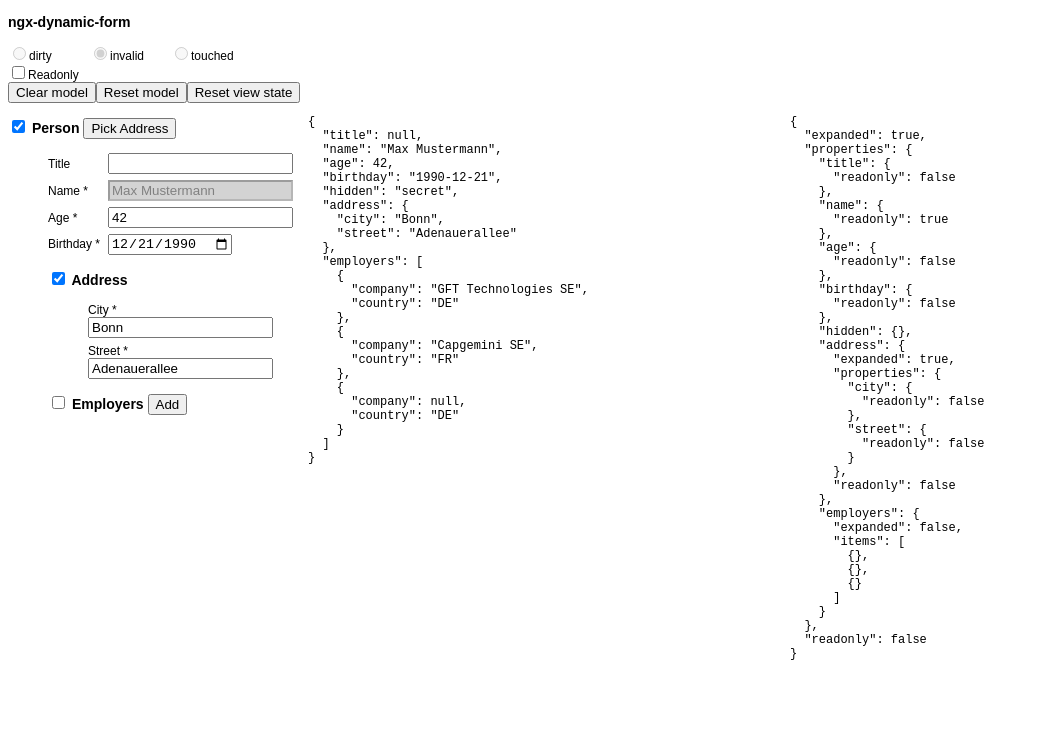
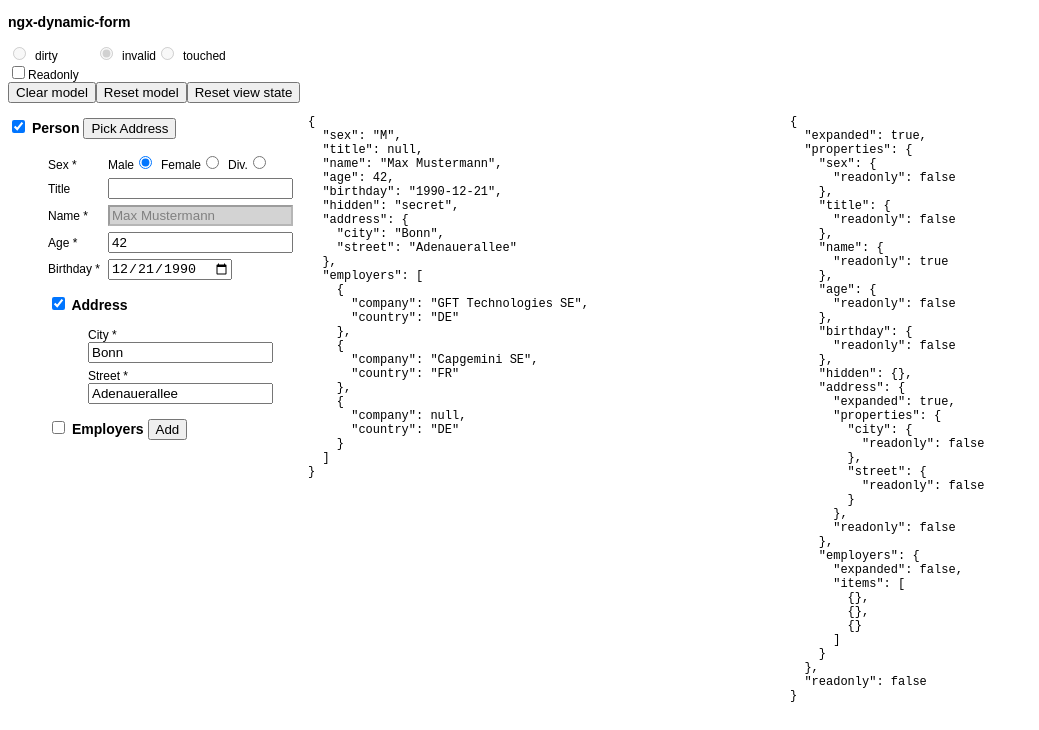
Before and after one commit to akloeber/ngx-dynamic-form, an Angular app: page / in a window 1280 px wide. Shown: the top 730 px of the page, without its empty margins (0-1039 px from the left). Built offline with nearby package versions, Linux system fonts and the light colour scheme.

Commit message:
support for radio groups added

```diff
--- a/src/app/model.ts
+++ b/src/app/model.ts
@@ -1,4 +1,5 @@
 export const MODEL = {
+  sex: 'M',
   title: null,
   name: 'Max Mustermann',
   age: 42,
--- a/src/app/prop-simple/prop-simple.component.html
+++ b/src/app/prop-simple/prop-simple.component.html
@@ -4,6 +4,12 @@
     <input *ngSwitchCase="'hidden'" [formControlName]="key" [id]="key" type="hidden"/>
     <input *ngSwitchCase="'number'" [formControlName]="key" [id]="key" type="number"/>
     <input *ngSwitchCase="'date'" [formControlName]="key" [id]="key" type="date"/>
+    <ng-container *ngSwitchCase="'radio'">
+      <ng-template [ngForOf]="schema.anyOf" let-option let-id="index" ngFor>
+        <label [for]="key + id">{{option.text}}</label>
+        <input  [formControlName]="key" [id]="key + id" type="radio" [value]="option.value"/>
+      </ng-template>
+    </ng-container>
     <input *ngSwitchDefault [attr.maxlength]="maxLength" [formControlName]="key" [id]="key" type="text"/>
   </ng-container>
 </ng-container>
--- a/src/app/prop-simple/prop-simple.component.ts
+++ b/src/app/prop-simple/prop-simple.component.ts
@@ -1,8 +1,8 @@
 import {ChangeDetectionStrategy, Component, Input, OnChanges, SimpleChanges} from '@angular/core';
-import {getMaxLength, isReadonly, isRequired, SFPropSimple} from '../schema-types';
+import {getMaxLength, isReadonly, isRequired, SfPropChoiceString, SFPropSimple} from '../schema-types';
 import {FormControl, FormGroup} from '@angular/forms';
 
-type InputType = 'text' | 'number' | 'date' | 'hidden';
+type InputType = 'text' | 'number' | 'date' | 'radio' | 'hidden';
 
 @Component({
   selector: 'app-prop-simple',
@@ -23,10 +23,11 @@ export class PropSimpleComponent implements OnChanges {
   description: string;
 
   get inputType(): InputType {
-    const type = this.schema.datatype || this.schema.type;
+    const type = this.schema.widget || this.schema.datatype || this.schema.type;
     switch (type) {
       case 'date':
       case 'number':
+      case 'radio':
         return type;
       default:
         return 'text';
--- a/src/app/schema-types.ts
+++ b/src/app/schema-types.ts
@@ -33,7 +33,7 @@ interface SFPropBase {
 
 type DT_SF_PROP_SIMPLE_TYPE = 'string' | 'number';
 type DT_SF_PROP_SIMPLE_DATATYPE = 'date' | 'string';
-type DT_SF_PROP_SIMPLE_WIDGET = 'hidden' | 'date';
+type DT_SF_PROP_SIMPLE_WIDGET = 'hidden' | 'date' | 'radio';
 type DT_SF_CHOICE_WIDGET = 'radio' | 'multi-select' | 'select';
 
 export interface SFPropSimple extends SFPropBase {
@@ -41,6 +41,7 @@ export interface SFPropSimple extends SFPropBase {
   datatype?: DT_SF_PROP_SIMPLE_DATATYPE;
   widget?: DT_SF_PROP_SIMPLE_WIDGET;
   default?: string | number;
+  anyOf?: Array<ChoiceOption<any>>;
 }
 
 export interface SFPropArray extends SFPropBase {
--- a/src/app/schema.ts
+++ b/src/app/schema.ts
@@ -15,6 +15,16 @@ export const SCHEMA: SFPropComplex = {
     },
   ],
   properties: {
+    sex: {
+      type: 'string',
+      widget: 'radio',
+      description: 'Sex',
+      anyOf: [
+        {text: 'Male', value: 'M'},
+        {text: 'Female', value: 'F'},
+        {text: 'Div.', value: 'D'}
+      ],
+    },
     title: {
       type: 'string',
       description: 'Title',
--- a/src/styles.css
+++ b/src/styles.css
@@ -30,11 +30,18 @@ h4 {
 
 label {
   display: inline-block;
+}
+
+label:first-of-type {
   width: 5em;
 }
 
 input:not[type=checkbox] {
   width: 12em;
+}
+
+input[type=radio] + label {
+  margin-left: .5em;
 }
 
 input[disabled] {
```
